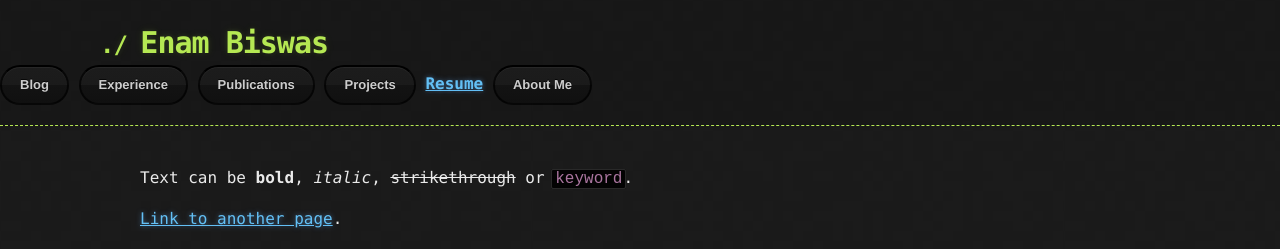
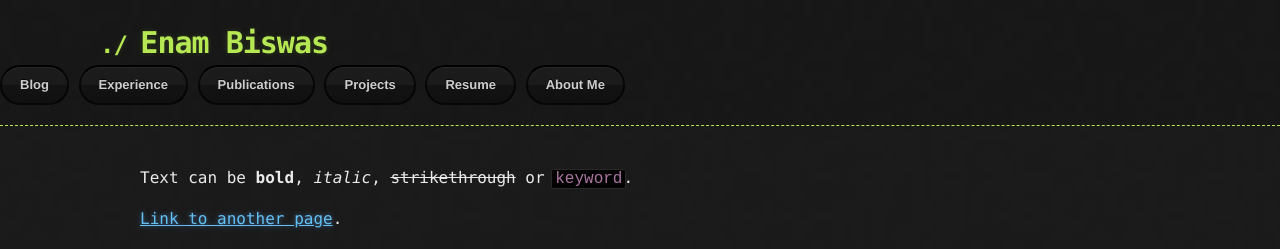
Before and after one commit to e-biswas/e-biswas.github.io, a Jekyll site: the page built from index.md, in a window 1280 px wide. Shown: the top 249 px of the page. Built offline with Jekyll 4.4.1, drawn with Linux system fonts in a browser that asks for light colours.

```diff
--- a/_layouts/default.html
+++ b/_layouts/default.html
@@ -40,7 +40,7 @@
           <a href="{{ site.baseurl }}/experience" class="btn btn-github"><b>Experience</b></a>
           <a href="{{ site.baseurl }}/publications" class="btn btn-github"><b>Publications</b></a>
           <a href="{{ site.baseurl }}/projects" class="btn btn-github"><b>Projects</b></a>
-          <a href="{{ site.baseurl }}/Rishabh_Misra_Resume_latest.pdf" target="_blank"><b>Resume</b></a>
+          <a href="{{ site.baseurl }}/Rishabh_Misra_Resume_latest.pdf" class="btn btn-github" target="_blank"><b>Resume</b></a>
           <a href="{{ site.baseurl }}/about" class="btn btn-github"><b>About Me</b></a>
       </nav>
 
```
